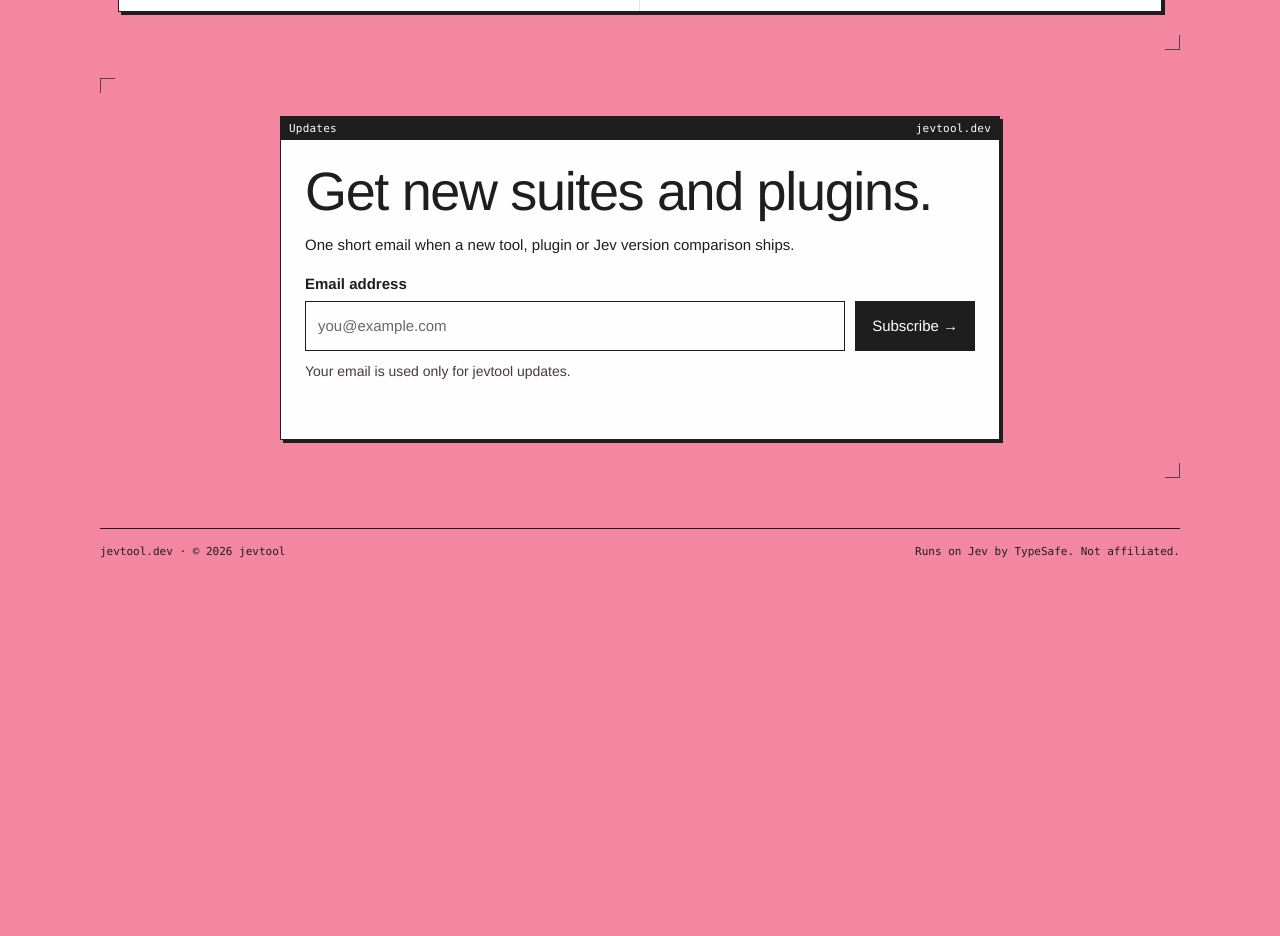
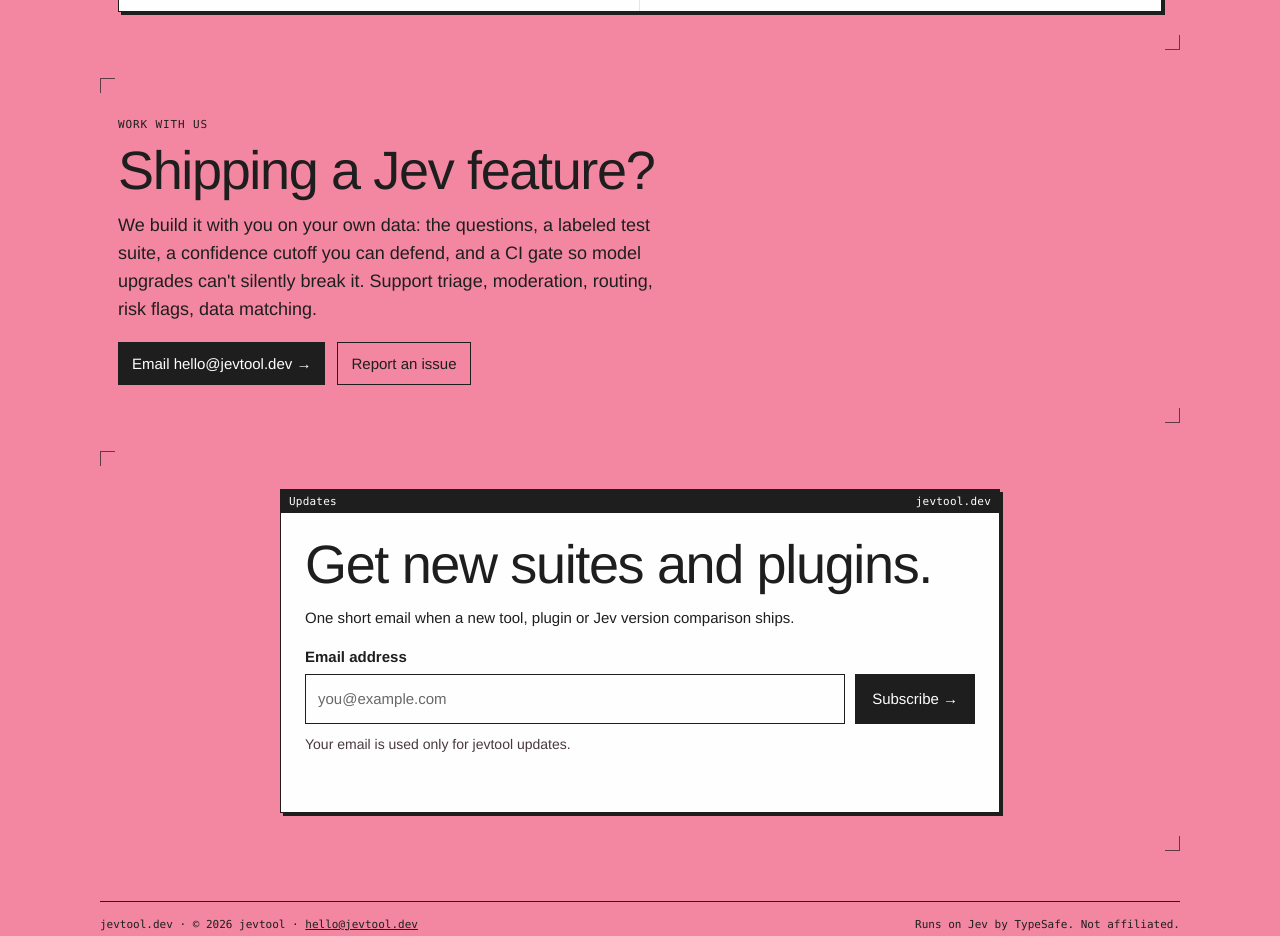
Before and after one commit to jevtool/site, a website: page index.html in a window 1280 px wide. Shown: the part 3468-4404 px from the top of the page. Before the commit the page ends 4092 px from the top, so only its background shows below. Drawn offline with Linux system fonts and the light colour scheme; a web font is replaced by a local one.

Commit message:
Add hello@jevtool.dev contact and a work-with-us section

```diff
--- a/index.html
+++ b/index.html
@@ -249,6 +249,13 @@ claude plugin install jev-guard@jevtool</pre>
   </div>
 </section>
 
+<section id="work-with-us" aria-labelledby="work-title">
+  <div class="eyebrow">Work with us</div>
+  <h2 id="work-title">Shipping a Jev feature?</h2>
+  <p class="lede">We build it with you on your own data: the questions, a labeled test suite, a confidence cutoff you can defend, and a CI gate so model upgrades can't silently break it. Support triage, moderation, routing, risk flags, data matching.</p>
+  <div class="hero-actions"><a href="mailto:hello@jevtool.dev?subject=Jev%20integration">Email hello@jevtool.dev →</a><a href="https://github.com/jevtool/jevtool/issues">Report an issue</a></div>
+</section>
+
 <section id="early-access" aria-labelledby="signup-title">
   <div class="win signup">
     <div class="bar"><span>Updates</span><span>jevtool.dev</span></div>
@@ -272,7 +279,7 @@ claude plugin install jev-guard@jevtool</pre>
 </main>
 
 <footer>
-  <span>jevtool.dev · © 2026 jevtool</span>
+  <span>jevtool.dev · © 2026 jevtool · <a href="mailto:hello@jevtool.dev">hello@jevtool.dev</a></span>
   <span>Runs on Jev by TypeSafe. Not affiliated.</span>
 </footer>
 </div>
```
Also changed, not shown: docs.html (+1 -1 lines).
